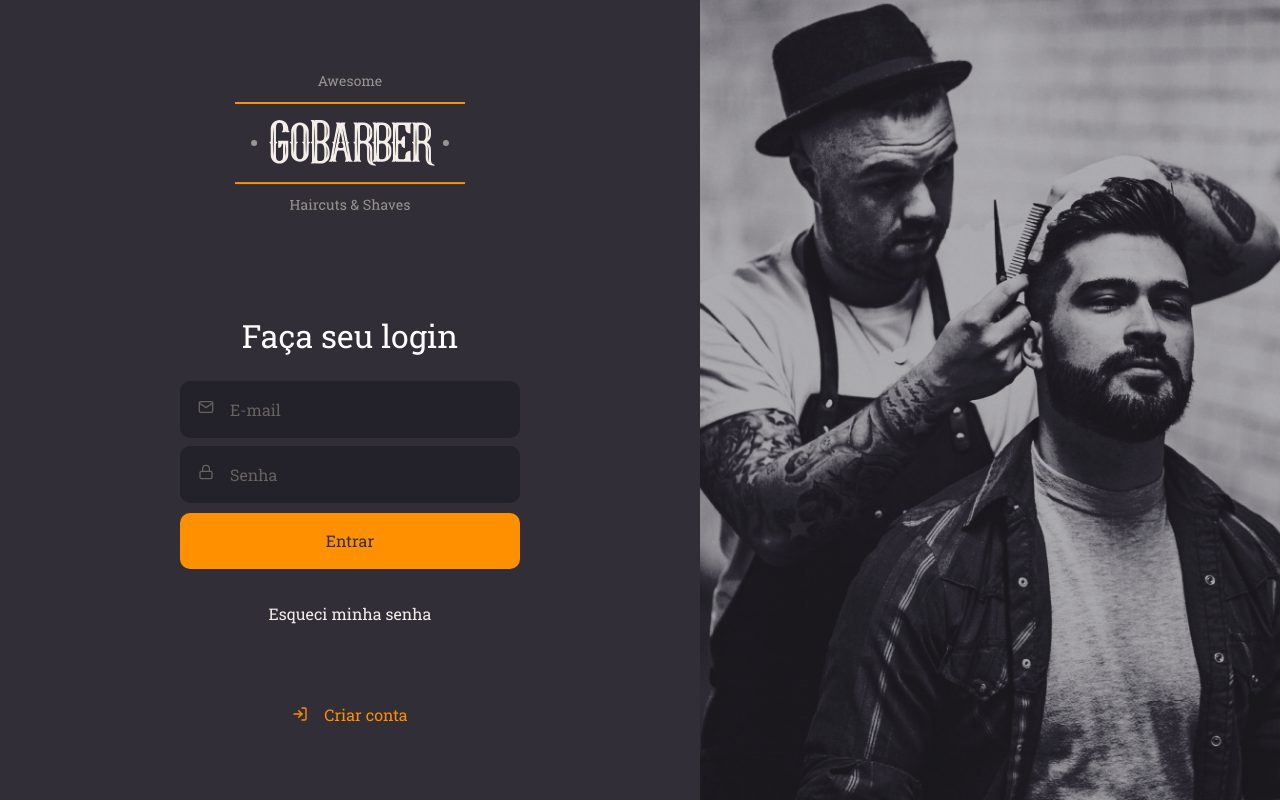
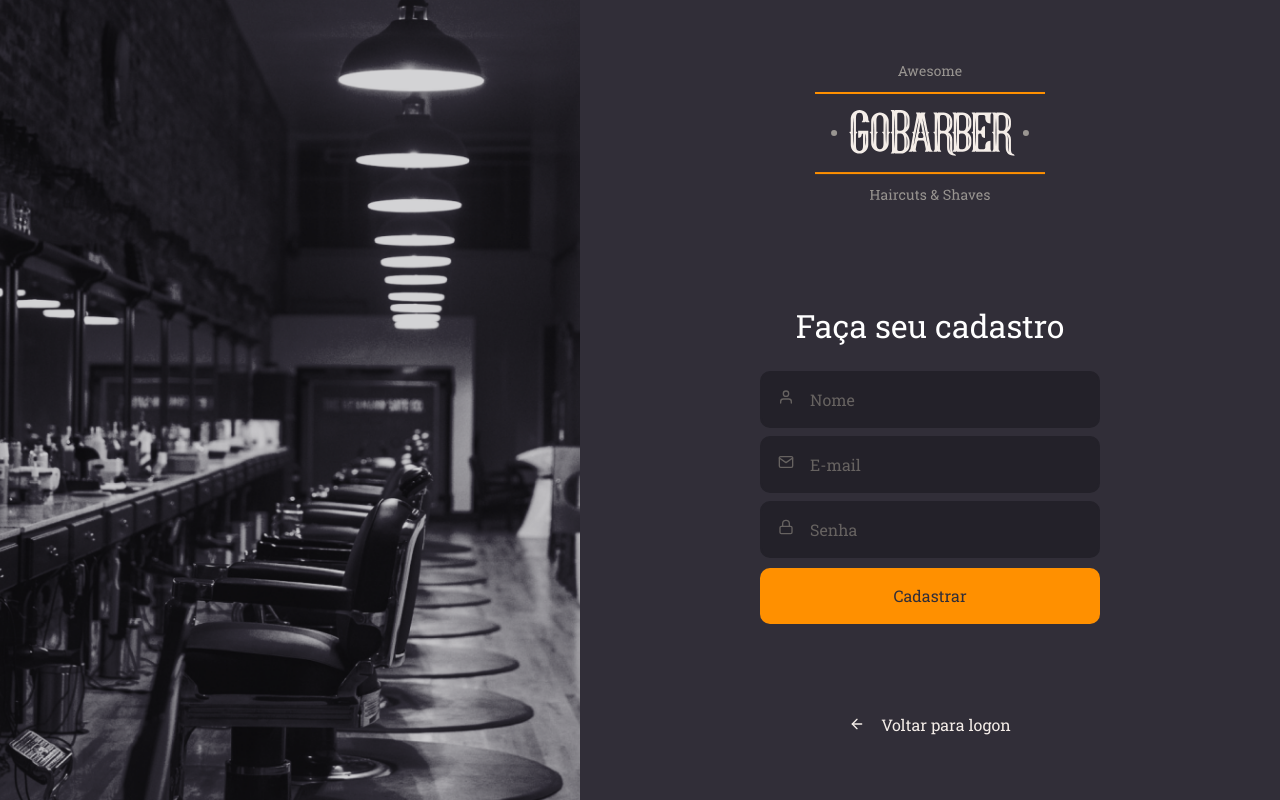
Before and after one commit to mrayone/Gobarber-webapp, a React (Create React App) app: page /signup in a window 1280 px wide. Built offline with nearby package versions, Linux system fonts and the light colour scheme.

Commit message:
tela de cadastro.

```diff
--- a/src/App.tsx
+++ b/src/App.tsx
@@ -1,11 +1,12 @@
 import React from 'react';
 import GlobalStyle from './styles/global';
 
-import Signin from './pages/Signin';
+// import SignIn from './pages/SignIn';
+import SingUp from './pages/SignUp';
 
 const App: React.FC = () => (
   <>
-    <Signin />
+    <SingUp />
     <GlobalStyle />
   </>
 );
--- a/src/pages/Signin/index.tsx
+++ b/src/pages/SignIn/index.tsx
@@ -5,7 +5,7 @@
 import Input from '../../components/Input';
 import Button from '../../components/Button';
 
-const Signin: React.FC = () => (
+const SignIn: React.FC = () => (
   <Container>
     <Content>
       <img src={logoImg} alt="GoBarber" />
@@ -28,4 +28,4 @@
   </Container>
 );
 
-export default Signin;
+export default SignIn;
--- /dev/null
+++ b/src/pages/SignUp/index.tsx
@@ -0,0 +1,29 @@
+import React from 'react';
+import { FiArrowLeft, FiMail, FiLock, FiUser } from 'react-icons/fi';
+import logoImg from '../../assets/logo.svg';
+import { Container, Content, Background } from './styles';
+import Input from '../../components/Input';
+import Button from '../../components/Button';
+
+const SignUp: React.FC = () => (
+  <Container>
+    <Background />
+    <Content>
+      <img src={logoImg} alt="GoBarber" />
+      <form>
+        <h1>Faça seu cadastro</h1>
+        <Input name="nome" icon={FiUser} placeholder="Nome" />
+        <Input name="email" icon={FiMail} placeholder="E-mail" />
+        <Input name="senha" icon={FiLock} type="password" placeholder="Senha" />
+
+        <Button type="submit">Cadastrar</Button>
+      </form>
+
+      <a href="create">
+        <FiArrowLeft /> Voltar para logon
+      </a>
+    </Content>
+  </Container>
+);
+
+export default SignUp;
--- /dev/null
+++ b/src/pages/SignUp/styles.ts
@@ -0,0 +1,62 @@
+import styled from 'styled-components';
+import { shade } from 'polished';
+import signUpBackgroundImg from '../../assets/sign-up-background.png';
+
+export const Container = styled.div`
+  height: 100vh;
+
+  display: flex;
+  align-items: stretch;
+`;
+export const Content = styled.div`
+  display: flex;
+  flex-direction: column;
+  align-items: center;
+  place-content: center;
+
+  width: 100%;
+  max-width: 700px;
+
+  form {
+    margin: 80px 0;
+    width: 340px;
+    text-align: center;
+
+    h1 {
+      margin: 24px 0;
+    }
+
+    a {
+      color: #f4ede8;
+      display: block;
+      margin-top: 24px;
+      text-decoration: none;
+      transition: color 0.2s;
+
+      &:hover {
+        color: ${shade(0.2, '#f4ede8')};
+      }
+    }
+  }
+
+  > a {
+    color: #f4ede8;
+    display: flex;
+    align-items: center;
+    text-decoration: none;
+    transition: color 0.2s;
+
+    &:hover {
+      color: ${shade(0.2, '#f4ede8')};
+    }
+
+    svg {
+      margin-right: 16px;
+    }
+  }
+`;
+export const Background = styled.div`
+  flex: 1;
+  background: url(${signUpBackgroundImg}) no-repeat center;
+  background-size: cover;
+`;
```
Also changed, not shown: src/assets/sign-up-background.png (added), src/pages/SignIn/styles.ts (renamed from src/pages/Signin/styles.ts).
